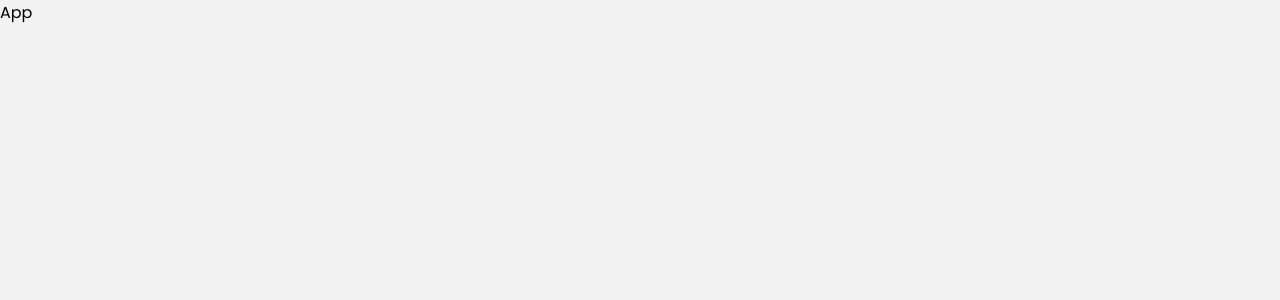
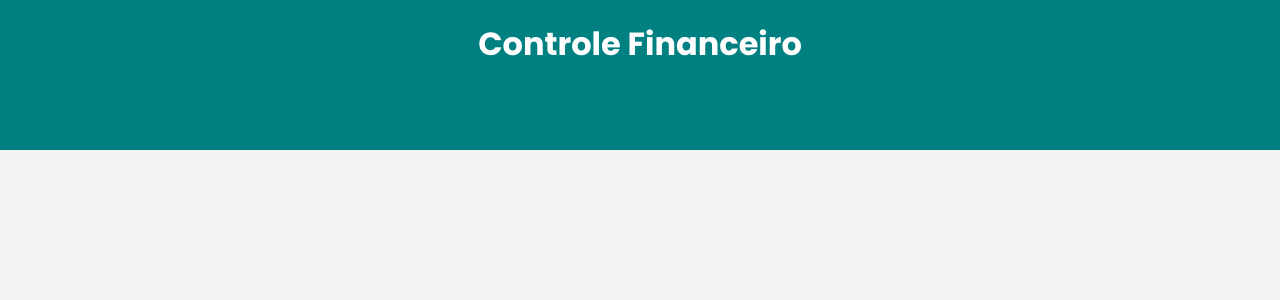
Before and after one commit to DouglasWillianBasilio/financial_controls, a React (Create React App) app: page / in a window 1280 px wide. Shown: the top 300 px of the page. Built offline with nearby package versions, Linux system fonts and the light colour scheme.

Commit message:
estilizando o header

```diff
--- a/src/App.js
+++ b/src/App.js
@@ -1,10 +1,11 @@
 import React from "react";
 import Global from "./styles/global";
+import Header from "./componentes/Header";
 
 const App = () => {
     return (
     <>
-        <div> App </div>
+        <Header />
         <Global />
     </>
     );
--- /dev/null
+++ b/src/componentes/Header/index.js
@@ -0,0 +1,13 @@
+import React from "react";
+import * as C from "./styles";
+const Header = () => {
+    return (
+       <C.Container>
+        <C.Header>
+            <C.Title>Controle Financeiro</C.Title>
+        </C.Header>
+       </C.Container>
+    );
+}
+
+export default Header
--- /dev/null
+++ b/src/componentes/Header/styles.js
@@ -0,0 +1,14 @@
+import styled from "styled-components";
+
+export const Container = styled.div `
+    height: 150px;
+    text-align: center;
+    background: teal;
+`;
+
+export const Header = styled.h1 ``;
+
+export const Title = styled.div `
+    padding-top: 20px;
+    color: #fff;
+`;
```
